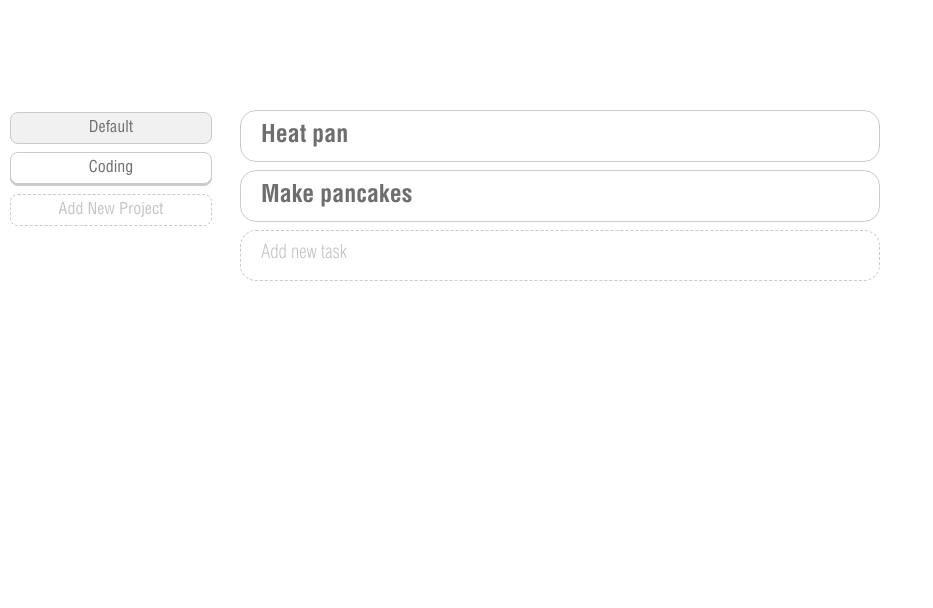
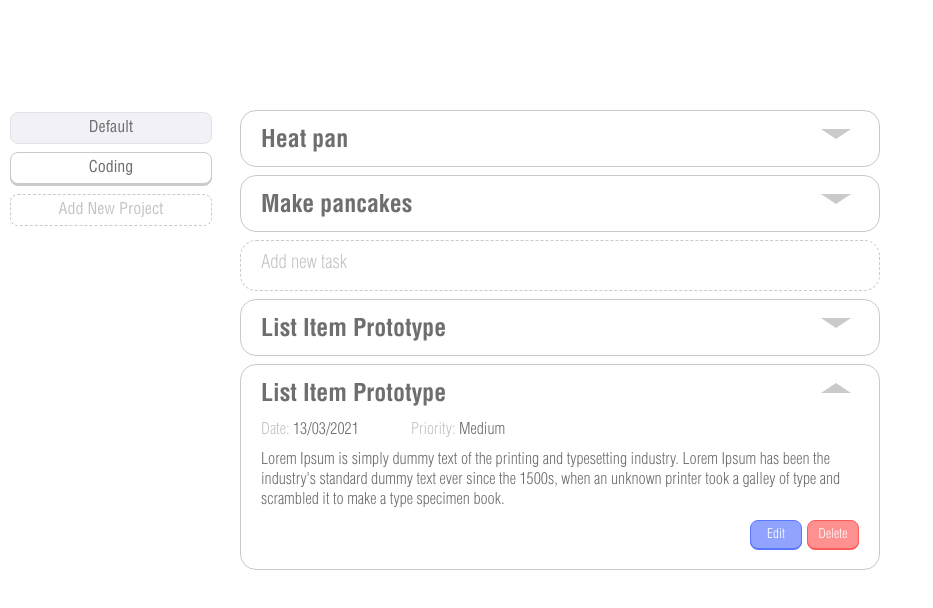
Before and after one commit to ajcousins/todolist, a plain HTML site: page index.html in a window 1280 px wide. Shown: the whole page, without its empty margins (0-933 px from the left). Drawn offline with Linux system fonts and the light colour scheme.

Commit message:
Task expand and contract

```diff
--- a/index.html
+++ b/index.html
@@ -20,6 +20,48 @@
 
             </div>
 
+            <li class="listItem">
+                <div class="listUpper">
+                    List Item Prototype
+                    <div class="pressZone">
+                        <div class="itemTriangle"></div>
+                    </div>
+                </div>
+            </li>
+
+
+            <li class="listItem">
+
+                <div class="listUpper">
+                    List Item Prototype
+                    <div class="pressZone">
+                        <div class="itemTriangle flipped"></div>
+                    </div>
+                </div>
+                <div class="listLowerSecton">
+
+                    <div class="listLower">
+                        <div class="dueDate"><em>Date: </em>13/03/2021</div>
+                        <div class="priority"><em>Priority: </em>Medium</div>
+
+                    </div>
+
+                    <div class="listLower">
+                        <div class="notes">Lorem Ipsum is simply dummy text of the printing and typesetting industry. Lorem Ipsum has been the industry's standard dummy text ever since the 1500s, when an unknown printer took a galley of type and scrambled it to make a type specimen book.
+
+                        </div>
+
+
+                    </div>
+
+                    <div class="listLower">
+                        <div class="editButton">Edit</div>
+                        <div class="deleteButton">Delete</div>
+                    </div>
+
+                </div>
+
+            </li>
 
 
 
--- a/styles.css
+++ b/styles.css
@@ -24,6 +24,11 @@ body {
 }
 */
 
+em {
+    font-style: normal;
+    color: #c4c4c4;
+}
+
 .headingWrapper {
     height: 100px;
 }
@@ -47,7 +52,7 @@ body {
     color: #6e6e6e;
     position: relative;
     text-align: center;
-    background-color: rgb(255, 255, 255);
+    background-color: #ffffff;
     border: 1px solid #cacaca;
     border-radius: 8px;
     cursor: pointer;
@@ -78,8 +83,9 @@ body {
 .pressed {
     position: relative;
     text-align: center;
-    background-color: #f1f1f1;
-    border: 1px solid #cacaca;
+    color: #6e6e6e;
+    background-color: #f1f1f7;
+    border: 1px solid #e2e2e2;
     border-radius: 8px;
     cursor: pointer;
     padding: 5px 0px;
@@ -171,11 +177,83 @@ body {
     top: 2px;
 }
 
+
+.deleteButton {
+    color: #ffffff;
+    font-size: 10pt;
+    position: relative;
+    text-align: center;
+    background-color: #ff9090;
+    border: 1px solid #ff5a5a;
+    border-radius: 8px;
+    cursor: pointer;
+    padding: 5px 0px;
+    width: 50px;
+    margin-bottom: 10px;
+    margin-left: 5px;
+}
+.deleteButton::before {
+    position: absolute;
+    content: '';
+    background-color: #ff5a5a;
+    border: 1px solid #ff5a5a;
+    border-radius: 8px;
+    left: -1px;
+    top: 2px;
+    width: 50px;
+    height: 25px;
+    z-index: -1;
+}
+.deleteButton:active::before {
+    top: 0px;
+}
+.deleteButton:active {
+    top: 2px;
+}
+
+.editButton {
+    color: #ffffff;
+    font-size: 10pt;
+    position: relative;
+    text-align: center;
+    background-color: #90a4ff;
+    border: 1px solid #5a78ff;
+    border-radius: 8px;
+    cursor: pointer;
+    padding: 5px 0px;
+    width: 50px;
+    margin-bottom: 10px;
+    margin-left:auto;
+}
+.editButton::before {
+    position: absolute;
+    content: '';
+    background-color: #5a78ff;
+    border: 1px solid #5a78ff;
+    border-radius: 8px;
+    left: -1px;
+    top: 2px;
+    width: 50px;
+    height: 25px;
+    z-index: -1;
+}
+.editButton:active::before {
+    top: 0px;
+}
+.editButton:active {
+    top: 2px;
+}
+
+
+
+
 /**** LIST ELEMENTS ****/
 .listItem {
     border: 1px solid #cacaca;
     border-radius: 16px;
     cursor: pointer;
+
+
     padding: 10px 20px;
     margin-bottom: 8px;
     list-style: none;
@@ -183,6 +261,63 @@ body {
     font-size: 1.5em;
     color: #6e6e6e;
 }
+
+.listUpper {
+    display: flex;
+    align-items: baseline;
+}
+
+.listLower {
+    display: flex;
+    align-items: baseline;
+    margin-top: 10px;
+    font-family: Helvetica-Condensed-Light;
+    font-size: 16px;
+}
+
+.pressZone {
+    margin-left: auto;
+    position: relative;
+    background-color: rgb(255, 255, 255);
+    padding: 8px 8px 8px 25px;
+
+}
+
+.itemTriangle {
+    width: 0;
+    height: 0;
+
+    border-left: 15px solid transparent;
+    border-right: 15px solid transparent;
+    border-top: 10px solid #cacaca;
+
+
+
+
+    /*background-color: #6e6e6e;*/
+}
+
+.itemTriangle:hover {
+    border-top: 10px solid #6e6e6e;
+}
+
+.itemTriangle.flipped {
+    transform: rotate(180deg);
+    top:-6px;
+}
+
+
+.priority {
+    width: 120px;
+
+}
+
+.dueDate {
+    width: 150px;
+
+}
+
+
 
 .addNewItem {
     border: 1px dashed #cacaca;
```
Also changed, not shown: main.js.
